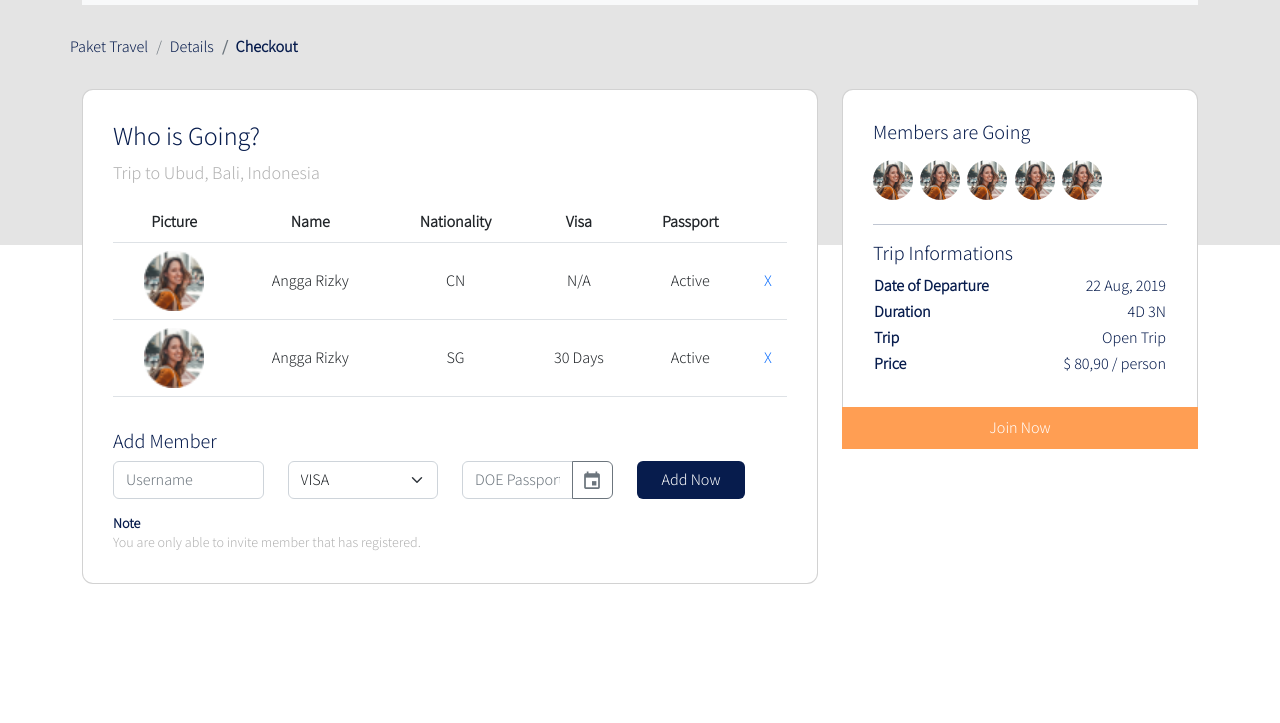
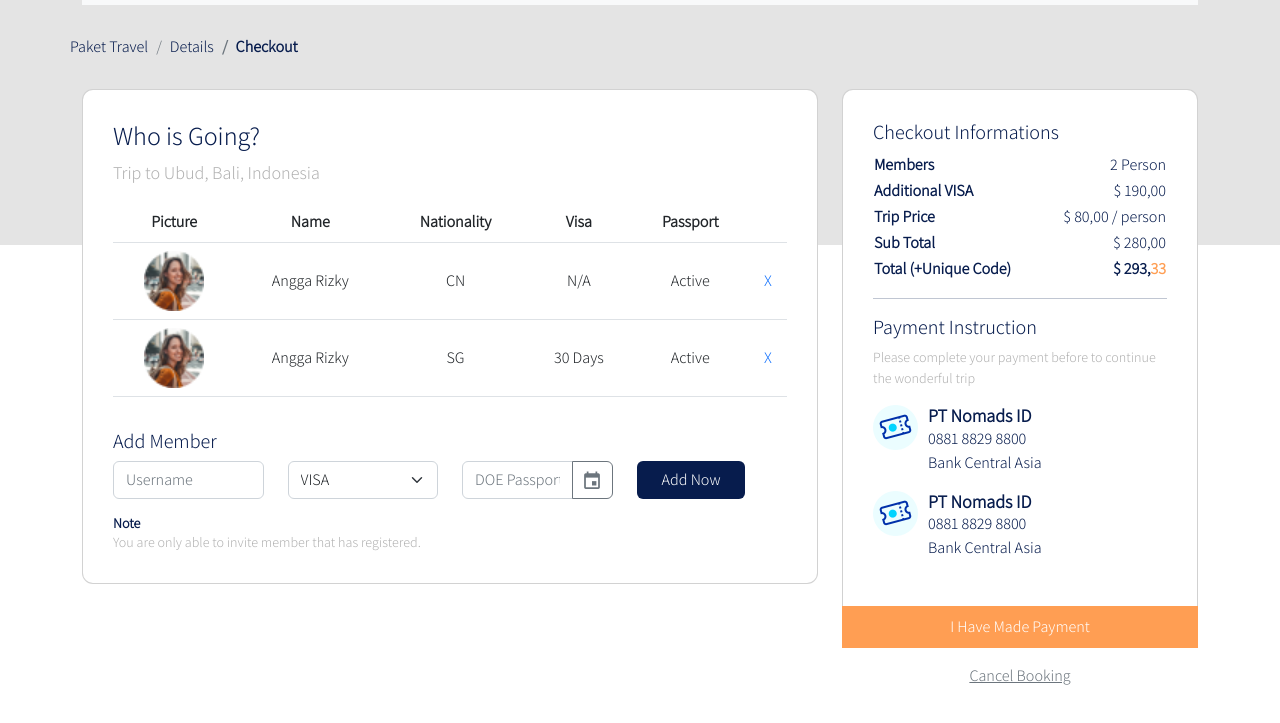
Before and after one commit to andhikafr19/nomads-project, a plain HTML site: page checkout.html in a window 1280 px wide. Shown: the part 61-784 px from the top of the page. Drawn offline with nearby package versions, Linux system fonts and the light colour scheme; files whose address does not match are found by name.

Commit message:
feature/checkout/instruction

```diff
--- a/checkout.html
+++ b/checkout.html
@@ -149,38 +149,71 @@
           </div>
           <div class="col-lg-4">
             <div class="card card-details card-right">
-              <h2>Members are Going</h2>
-              <div class="members my-2">
-                <img src="frontend/images/member-1.png" alt="" class="member-image me-1">
-                <img src="frontend/images/member-1.png" alt="" class="member-image me-1">
-                <img src="frontend/images/member-1.png" alt="" class="member-image me-1">
-                <img src="frontend/images/member-1.png" alt="" class="member-image me-1">
-                <img src="frontend/images/member-1.png" alt="" class="member-image me-1">
-              </div>
-              <hr>
-              <h2>Trip Informations</h2>
+              <h2>Checkout Informations</h2>
               <table class="trip-informations">
                 <tr>
-                  <th width="50%">Date of Departure</th>
-                  <td width="50%" class="text-end">22 Aug, 2019</td>
+                  <th width="50%">Members</th>
+                  <td width="50%" class="text-end">2 Person</td>
                 </tr>
                 <tr>
-                  <th width="50%">Duration</th>
-                  <td width="50%" class="text-end">4D 3N</td>
+                  <th width="50%">Additional VISA</th>
+                  <td width="50%" class="text-end">$ 190,00</td>
                 </tr>
                 <tr>
-                  <th width="50%">Trip</th>
-                  <td width="50%" class="text-end">Open Trip</td>
+                  <th width="50%">Trip Price</th>
+                  <td width="50%" class="text-end">$ 80,00 / person</td>
                 </tr>
                 <tr>
-                  <th width="50%">Price</th>
-                  <td width="50%" class="text-end">$ 80,90 / person</td>
+                  <th width="50%">Sub Total</th>
+                  <td width="50%" class="text-end">$ 280,00</td>
+                </tr>
+                <tr>
+                  <th width="50%">Total (+Unique Code)</th>
+                  <td width="50%" class="text-end">
+                    <span class="text-blue">$ 293,</span><span class="text-orange">33</span>
+                  </td>
                 </tr>
               </table>
+              <hr>
+              <h2>Payment Instruction</h2>
+              <p class="payment-instructions">
+                Please complete your payment before to continue the wonderful trip
+              </p>
+              <div class="bank">
+                <div class="bank-item pb-3">
+                  <img src="frontend/images/ic_event.png" alt="" class="bank-image">
+                  <div class="description">
+                    <h3>PT Nomads ID</h3>
+                    <p>
+                      0881 8829 8800
+                      <br>
+                      Bank Central Asia
+                    </p>
+                  </div>
+                  <div class="clearfix"></div>
+                </div>
+                <div class="bank-item pb-3">
+                  <img src="frontend/images/ic_event.png" alt="" class="bank-image">
+                  <div class="description">
+                    <h3>PT Nomads ID</h3>
+                    <p>
+                      0881 8829 8800
+                      <br>
+                      Bank Central Asia
+                    </p>
+                  </div>
+                  <div class="clearfix"></div>
+                </div>
+              </div>
             </div>
             <div class="join-container">
               <a href="#" class="btn d-block btn-join-now mt-3 py-2">
-                Join Now
+                I Have Made Payment
+              </a>
+            </div>
+            <div class="text-center mt-3">
+              <a href="#" class="text-muted">
+                Cancel Booking
               </a>
             </div>
           </div>
--- a/frontend/styles/main.scss
+++ b/frontend/styles/main.scss
@@ -313,6 +313,56 @@ header{
       color: #071C4D;
     }
 
+    .trip-informations {
+      .text-blue {
+        color: #071C4D;
+        font-weight: bold;
+      }
+
+      .text-orange {
+        color: #FF9E53;
+        font-weight: bold;
+      }
+    }
+
+    .payment-instructions {
+      font-weight: 300;
+      font-size: 14px;
+      color: #b1b1b1;
+    }
+
+    .bank {
+      .bank-item {
+        h3 {
+          font-size: 18px;
+          color: #071C4D;
+          margin-bottom: 0;
+        }
+
+        p {
+          margin-bottom: 0;
+        }
+
+        .description {
+          margin-left: 10px;
+          overflow: hidden;
+          float: left;
+
+          p {
+            font-weight: normal;
+            font-size: 16px;
+            color: #071C4D;
+          }
+        }
+      }
+
+      .bank-image {
+        width: 45px;
+        height: 45px;
+        float: left;
+      }
+    }
+
     .disclaimer {
       font-weight: 300;
       font-size: 14px !important;
```
Also changed, not shown: frontend/styles/main.css, 1 other file.
